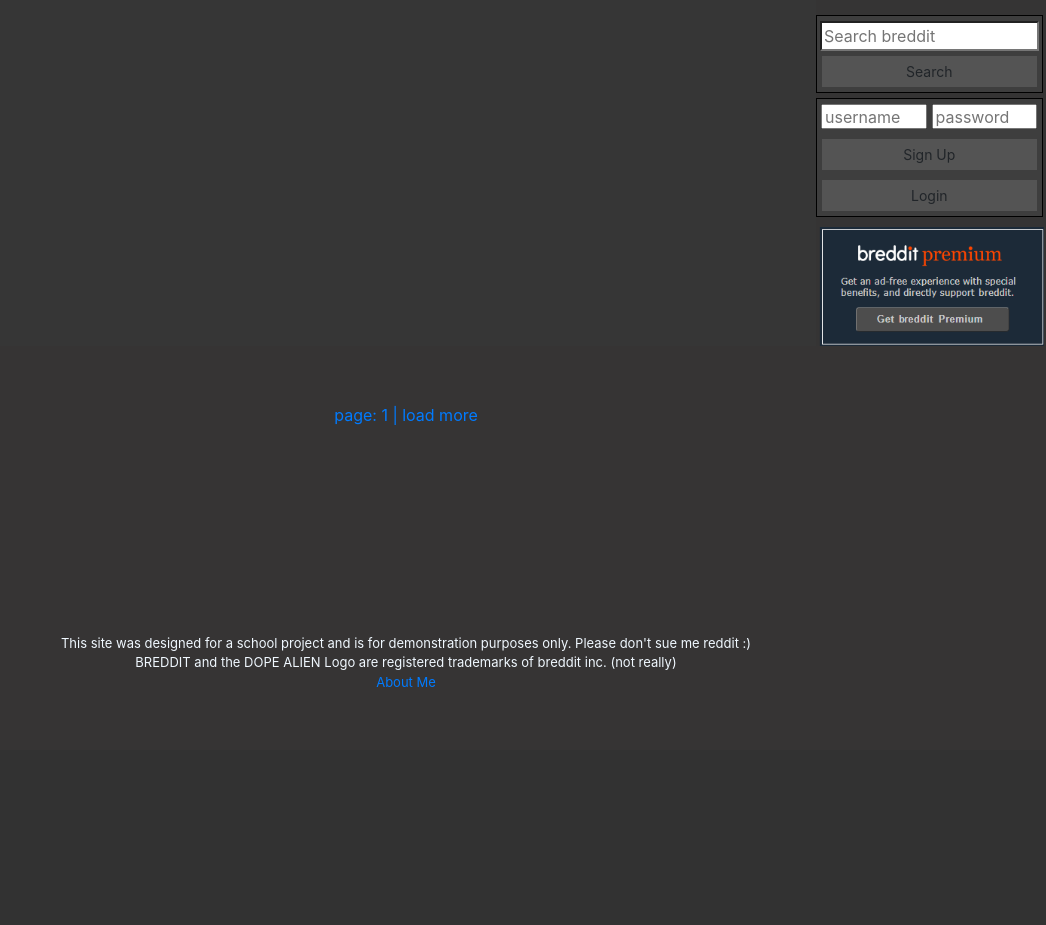
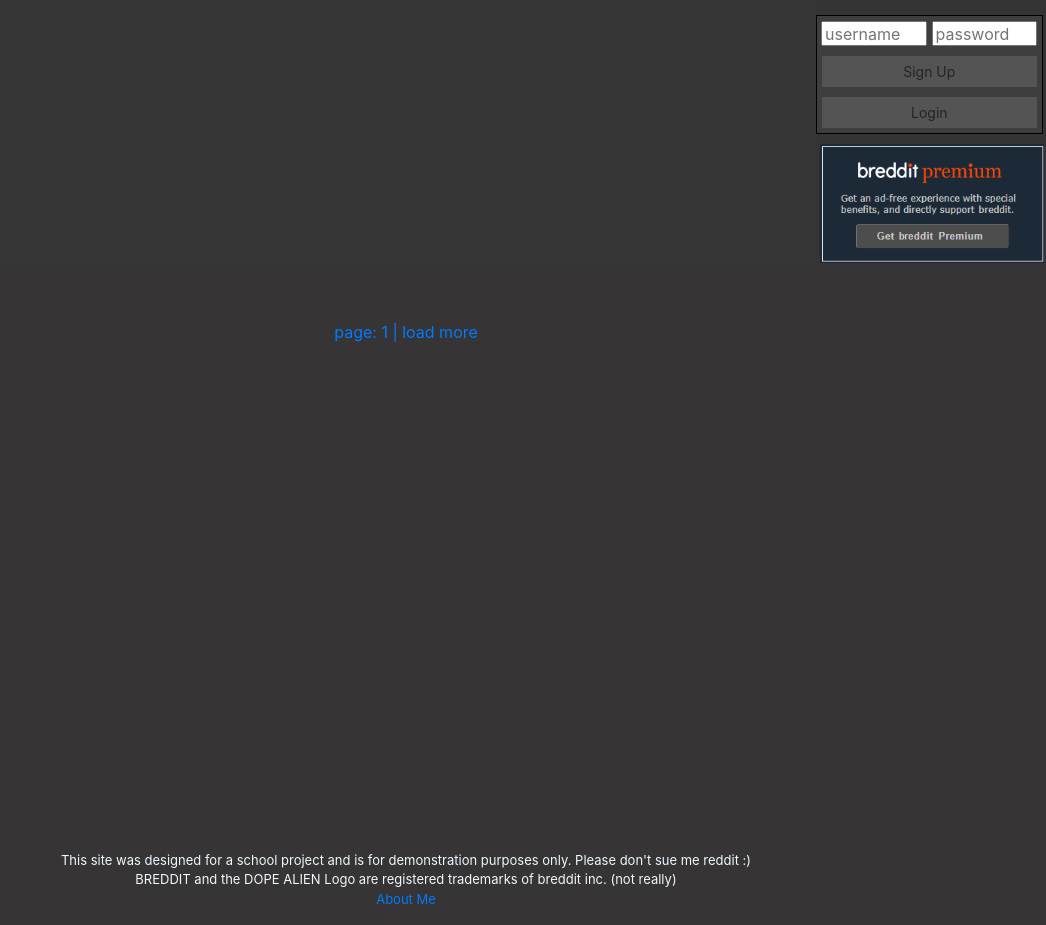
Before and after one commit to elvisknelson/breddit, a PHP site: page /index.php in a window 1280 px wide. Shown: the part 50-975 px from the top of the page, without its empty margins (234-1280 px from the left). Before the commit the page ends 737 px from the top, so only its background shows below. Run offline with PHP 8.4, Linux system fonts and the light colour scheme; data that the repository does not hold is empty.

```diff
--- a/sidebar.php
+++ b/sidebar.php
@@ -1,11 +1,11 @@
 <div id="sidebar">
-    <form action="process_post.php" method="post" class="searchform">
+    <!-- <form action="process_post.php" method="post" class="searchform">
     <fieldset class="search">
         <input type="hidden" name="action" value="submit" />
         <input type="search" q="googlesearch" placeholder="Search breddit">
         <button class="btn btn-default btn-sm btn-square loginbtn" id="logoutbtn" type="submit" name="command" value="Search">Search</button>
     </fieldset>
-    </form>
+    </form> -->
     <form action="process_post.php" method="post" class="loginform">
         <input type="hidden" name="action" value="submit" />
         <fieldset class="login">
--- a/style.css
+++ b/style.css
@@ -398,7 +398,7 @@ fieldset.createuser{
     background-color: #363434;
     display: flex;
     font-size: small;
-    padding-top: 200px;
+    padding-top: 500px;
     flex-direction: column;
     align-items: center;
     color: aliceblue;
```
